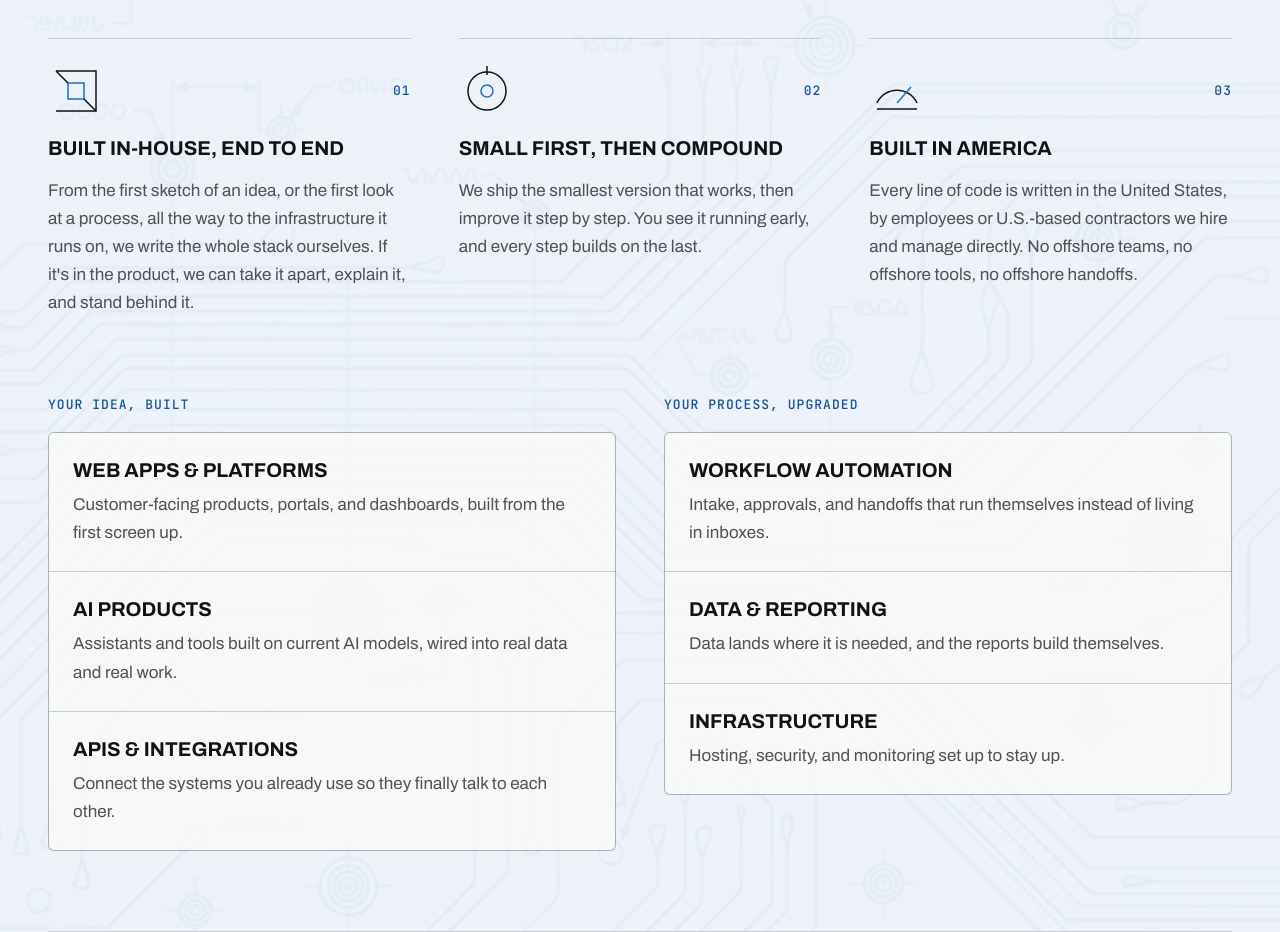
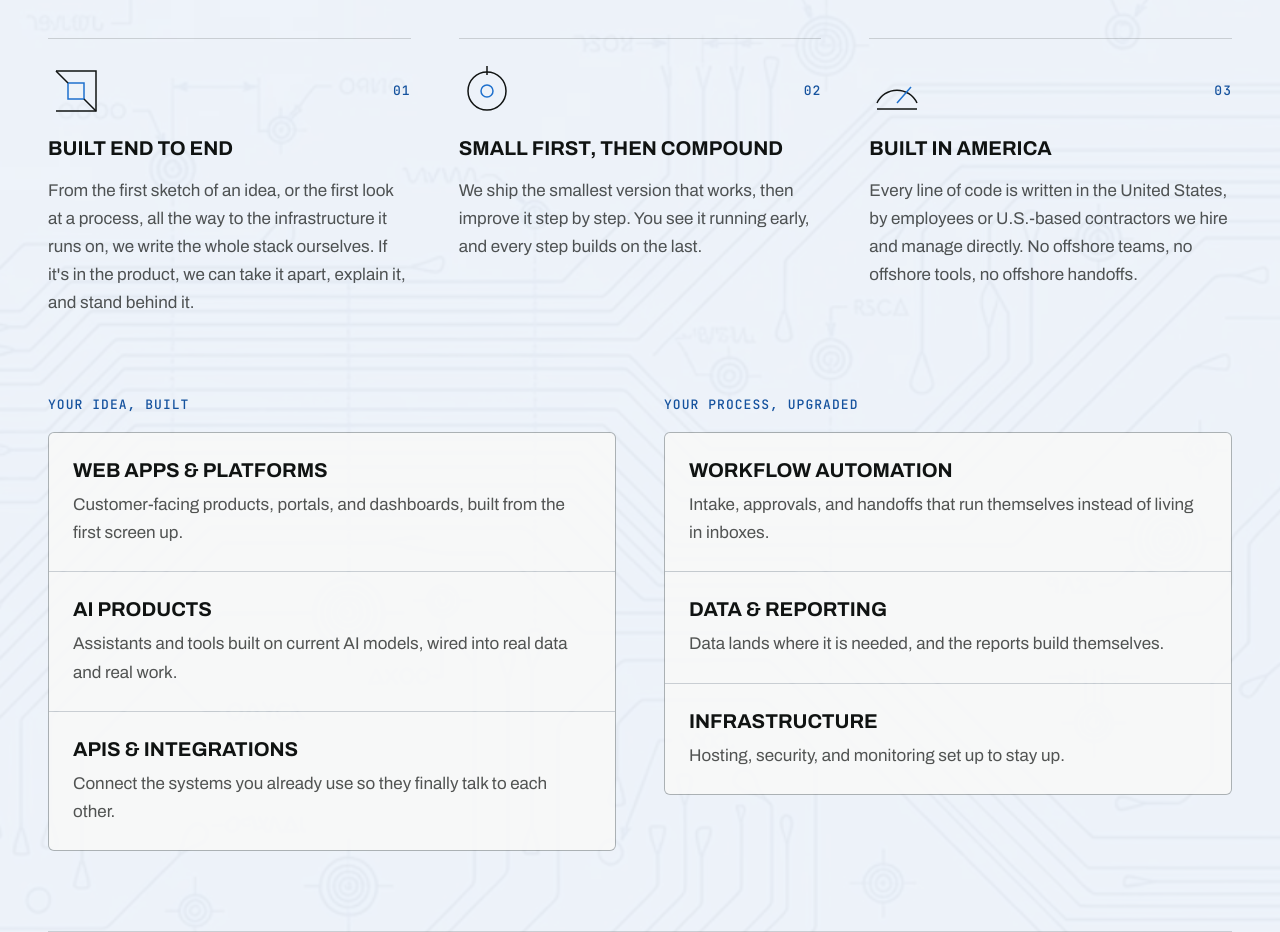
Before and after one commit to ZieglerBlake/bzsystems, a Next.js app: page / in a window 1280 px wide. Shown: the part 2380-3312 px from the top of the page. Built offline with nearby package versions, Linux system fonts and the light colour scheme.

Commit message:
Card 01: Built end to end

```diff
--- a/app/page.tsx
+++ b/app/page.tsx
@@ -203,7 +203,7 @@ export default function Home() {
               {[
                 {
                   n: "01",
-                  title: "Built in-house, end to end",
+                  title: "Built end to end",
                   body: "From the first sketch of an idea, or the first look at a process, all the way to the infrastructure it runs on, we write the whole stack ourselves. If it's in the product, we can take it apart, explain it, and stand behind it.",
                 },
                 {
```
